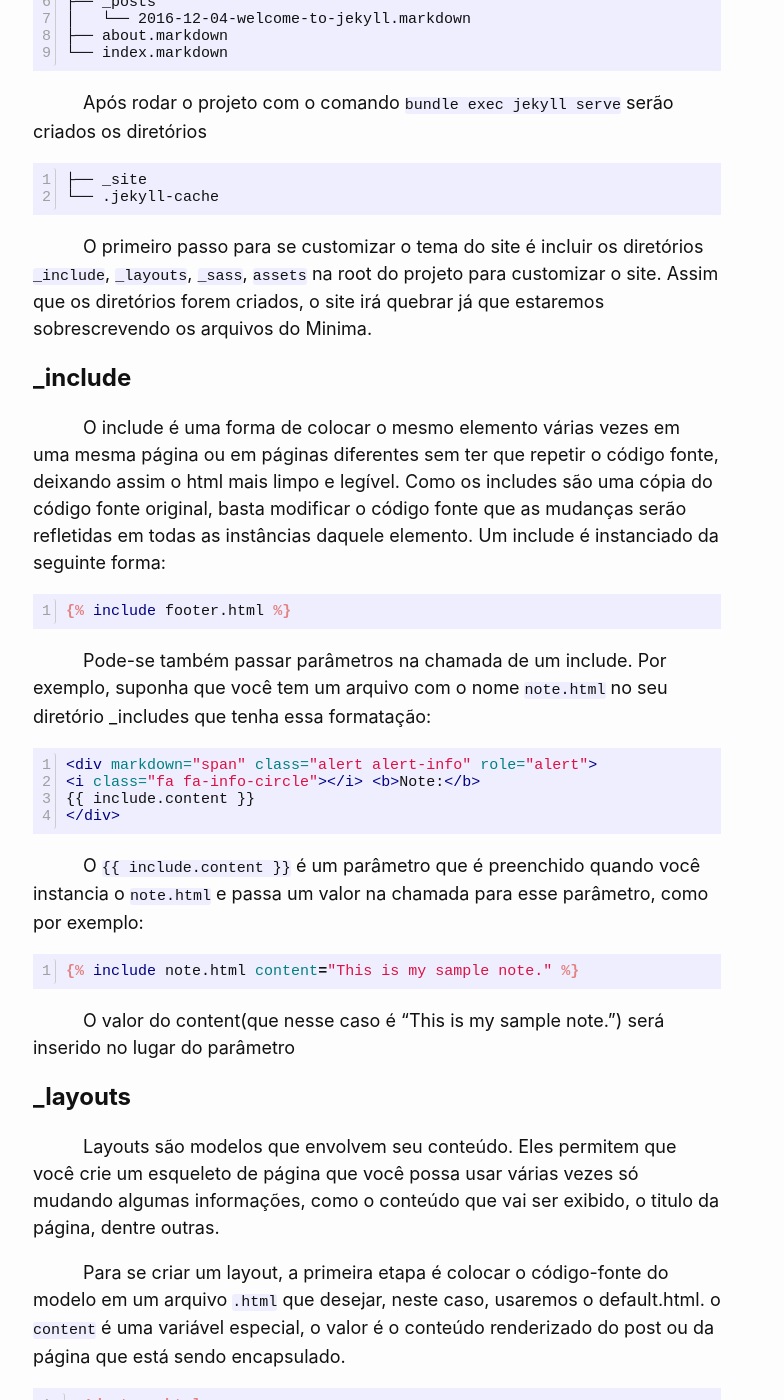
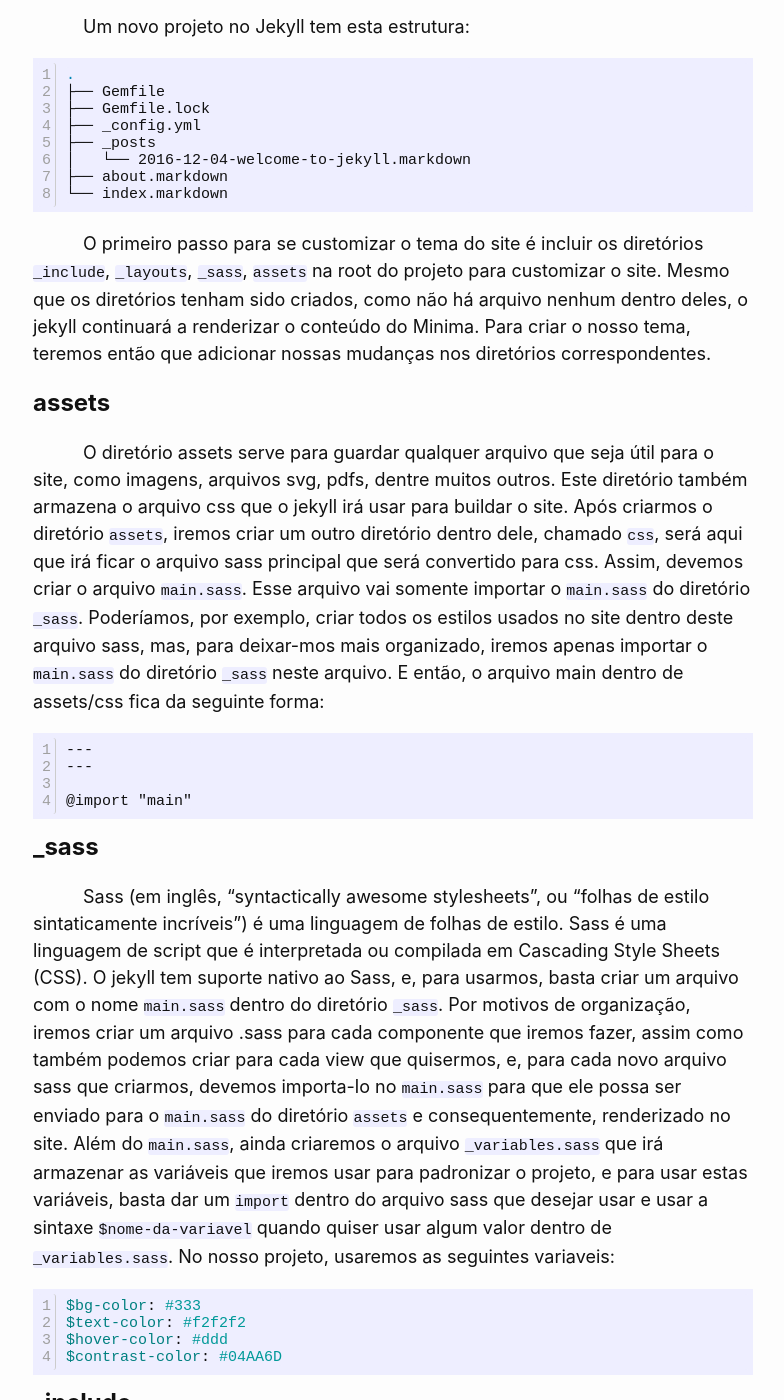
Before and after one commit to MuseuComputacao/museucomputacao.github.io, a Jekyll site: the page built from docs/_posts/2021-09-02-change-jekyll-theme.md, in a window 1280 px wide and 1400 px high, scrolled down 1291 px. Shown: the whole window, without its empty margins (177-961 px from the left). Built offline with Jekyll 4.4.1, drawn with Linux system fonts in a browser that asks for light colours; nearby versions of some CDN libraries; some of the changed text lies outside the part shown.

Commit message:
feat(post): finished post about customizing jekyll theme

```diff
--- a/docs/_posts/2021-09-02-change-jekyll-theme.md
+++ b/docs/_posts/2021-09-02-change-jekyll-theme.md
@@ -9,20 +9,17 @@ author: Thiago B. Mattos
 tags-icon: far fa-gem
 ---
 
-O jekyll é um gerador de sites estáticos. O objetivo deste post é ajudar a construir um site usando jekyll com tema customizado pelo usuário./// usamos pra criar o site e blog do museu da computação da UFRJ e vou ensinar como customizar o tema padrão do Jekyll. Esse post é um exemplo de um tema customizado.
-falar sobre os geradores de sites estáticos para introduzir o jekyll./ mostrar o cenário atual
-jekyll é o que mais dá liberdade de criação para desenvolver um site
+O jekyll é um gerador de sites estáticos. Mas o que isso significa? Uma página estática é um site da Internet que exibe o mesmo conteúdo para todos os usuários, em vez de fornecer conteúdos personalizados para cada usuário. Sites estáticos têm como vantagens a velocidade de carregamento e o baixo custo de desenvolvimento, e, por isso, houve um crescimento no mercado de geradores de sites estáticos. Os geradores de sites estáticos nos permitem trabalhar como se estivéssemos criando páginas dinâmicas, ou seja, podemos criar pedaços de HTML que ficarão em arquivos separados. A diferença é que, ao invés de gerar uma página quando o usuário requisitar, os geradores já geram todos os arquivos HTML. Assim, quando alguém requisitar uma página, ela já estará pronta para ser entregue. Alguns geradores de sites estáticos famosos são o [Wix](https://pt.wix.com/), [WordPress](https://wordpress.com/pt-br/), [Nuxt.js](https://nuxtjs.org), etc. Mas dentre tantos, um que se destaca por por ser open-source e dar a maior liberdade pro usuário constuir e personalizar seu site é o [Jekyll](https://jekyllrb.com). E nesse post vou ensinar como customizar o tema padrão do Jekyll para que você possa utilizar o jekyll ao seu máximo.
 
 Tabela de Conteudo
 =================
 
   * [Jekyll](#jekyll)
   * [EstruturaJekyll](#estrutura-jekyll)
+  * [Assets](#assets)
+  * [_Sass](#sass)
   * [_Include](#include)
   * [_Layouts](#layouts)
-  * [_Sass](#sass)
-  * [Assets](#assets)
-  * [Modificando o tema](#modificando-o-tema)
 
 ## Jekyll
 
@@ -30,11 +27,11 @@ O Jekyll é uma [biblioteca](https://rubygems.org/gems/jekyll) em ruby que permi
 
 ##  Estrutura Jekyll
 
-Quando se cria um novo site com o Jekyll (através do comando `jekyll new <PATH>`, tal que o `<PATH>` é o diretório onde o projeto será criado. Caso não exista um diretório correspondente, ele será criado), o Jekyll instala um site que usa uma [Gem](https://pt.wikipedia.org/wiki/RubyGems) de tema chamada Minima. Os temas do Jekyll definem os layouts, includes e stylesheets. Entretando você pode sobrescrever qualquer tema padrão com o seu próprio conteúdo.
+Quando se cria um novo site com o Jekyll (através do comando `jekyll new <PATH>`, onde o `<PATH>` é o caminho em que será criado o projeto), o Jekyll cria um projeto que usa uma [Gem](https://pt.wikipedia.org/wiki/RubyGems) de tema chamada Minima. Os temas do Jekyll definem os layouts, includes e stylesheets. Entretando você pode sobrescrever qualquer tema padrão com o seu próprio conteúdo.
 
 Um novo projeto no Jekyll tem esta estrutura:
 
-{% highlight bash linenos %}.
+{% highlight bash linenos %}
 .
 ├── Gemfile
 ├── Gemfile.lock
@@ -45,140 +42,196 @@ Um novo projeto no Jekyll tem esta estrutura:
 └── index.markdown
 {% endhighlight %}
 
-Após rodar o projeto com o comando `bundle exec jekyll serve` serão criados os diretórios
+O primeiro passo para se customizar o tema do site é incluir os diretórios `_include`, `_layouts`, `_sass`, `assets` na root do projeto para customizar o site. Mesmo que os diretórios tenham sido criados, como não há arquivo nenhum dentro deles, o jekyll continuará a renderizar o conteúdo do Minima. Para criar o nosso tema, teremos então que adicionar nossas mudanças nos diretórios correspondentes.
 
-{% highlight bash linenos %}
-├── _site
-└── .jekyll-cache
+## assets
+
+O diretório assets serve para guardar qualquer arquivo que seja útil para o site, como imagens, arquivos svg, pdfs, dentre muitos outros. Este diretório também armazena o arquivo css que o jekyll irá usar para buildar o site.
+Após criarmos o diretório `assets`, iremos criar um outro diretório dentro dele, chamado `css`, será aqui que irá ficar o arquivo sass principal que será convertido para css.
+Assim, devemos criar o arquivo `main.sass`. Esse arquivo vai somente importar o `main.sass` do diretório `_sass`. Poderíamos, por exemplo, criar todos os estilos usados no site dentro deste arquivo sass, mas, para deixar-mos mais organizado, iremos apenas importar o `main.sass` do diretório `_sass` neste arquivo. E então, o arquivo main dentro de assets/css fica da seguinte forma:
+
+{% highlight liquid linenos%}
+{% raw %}
+---
+---
+
+@import "main"
+{% endraw %}
 {% endhighlight %}
 
-O primeiro passo para se customizar o tema do site é incluir os diretórios `_include`, `_layouts`, `_sass`, `assets` na root do projeto para customizar o site. Assim que os diretórios forem criados, o site irá quebrar já que estaremos sobrescrevendo os arquivos do Minima.
+## _sass
+
+Sass (em inglês, "syntactically awesome stylesheets", ou "folhas de estilo sintaticamente incríveis") é uma linguagem de folhas de estilo. Sass é uma linguagem de script que é interpretada ou compilada em Cascading Style Sheets (CSS). O jekyll tem suporte nativo ao Sass, e, para usarmos, basta criar um arquivo com o nome `main.sass` dentro do diretório `_sass`. Por motivos de organização, iremos criar um arquivo .sass para cada componente que iremos fazer, assim como também podemos criar para cada view que quisermos, e, para cada novo arquivo sass que criarmos, devemos importa-lo no `main.sass` para que ele possa ser enviado para o `main.sass` do diretório `assets` e consequentemente, renderizado no site. Além do `main.sass`, ainda criaremos o arquivo `_variables.sass` que irá armazenar as variáveis que iremos usar para padronizar o projeto, e para usar estas variáveis, basta dar um `import` dentro do arquivo sass que desejar usar e usar a sintaxe `$nome-da-variavel` quando quiser usar algum valor dentro de `_variables.sass`. No nosso projeto, usaremos as seguintes variaveis:
+
+{% highlight sass linenos %}
+{% raw %}
+$bg-color: #333
+$text-color: #f2f2f2
+$hover-color: #ddd
+$contrast-color: #04AA6D
+{% endraw %}
+{% endhighlight %}
 
 ## _include
 
-O include é uma forma de colocar o mesmo elemento várias vezes em uma mesma página ou em páginas diferentes sem ter que repetir o código fonte, deixando assim o html mais limpo e legível. Como os includes são uma cópia do código fonte original, basta modificar o código fonte que as mudanças serão refletidas em todas as instâncias daquele elemento. Um include é instanciado da seguinte forma:
+O include é uma forma de colocar o mesmo elemento várias vezes em uma mesma página ou em páginas diferentes sem ter que repetir o código fonte, deixando assim o html mais limpo e legível. Como os includes são uma cópia do código fonte original, basta modificar o código fonte que as mudanças serão refletidas em todas as instâncias daquele elemento. Portanto, criaremos dentro do diretório _includes(que acabamos de criar), o arquivo `head.html` com as informações básicas do site:
+
+{% highlight html linenos %}
+{% raw %}
+<head>
+    <link rel="stylesheet" type="text/css" href="{{ site.baseusrl }}/assets/css/main.css">
+    <link rel="stylesheet" href="https://cdnjs.cloudflare.com/ajax/libs/font-awesome/4.7.0/css/font-awesome.min.css">
+    <meta name="viewport" content="width=device-width, initial-scale=1.0">
+</head>
+{% endraw %}
+{% endhighlight %}
+
+E também iremos criar o arquivo `header.html` que irá conter o html da nossa Navbar simples e responsiva.
+
+{% highlight html linenos %}
+{% raw %}
+<div class="topnav" id="myTopnav">
+  <a href="#home" class="active">Home</a>
+  <a href="#about">About</a>
+  <a href="javascript:void(0);" class="icon" onclick="myFunction()">
+    <i class="fa fa-bars"></i>
+  </a>
+</div>
+
+<script>
+  function myFunction() {
+    var x = document.getElementById("myTopnav");
+  if (x.className === "topnav") {
+    x.className += " responsive";
+  } else {
+    x.className = "topnav";
+  }
+}
+</script>
+{% endraw %}
+{% endhighlight %}
+
+Para finalizar o header, basta criar o estilo dele, para isso, dentro do diretório `_sass`, criaremos um diretório chamado `components`. O diretório components irá conter todos os estilos dos includes do nosso site. Portanto, criaremos um arquivo chamado `header.sass`. Esse arquivo irá conter o seguinte:
+
+{% highlight sass linenos%}
+{% raw %}
+@import './_variables'
+
+.topnav
+  overflow: hidden
+  background-color: $bg-color
+  a
+    float: left
+    display: block
+    color: $text-color
+    text-align: center
+    padding: 14px 16px
+    text-decoration: none
+    font-size: 17px
+    &.active
+      background-color: $contrast-color
+      color: white
+    &:hover
+      background-color: $hover-color
+      color: black
+  .icon
+    display: none
+
+@media screen and (max-width: 600px)
+  .topnav
+    a
+      &:not(:first-child)
+        display: none
+      &.icon
+        float: right
+        display: block
+    &.responsive
+      position: relative
+      .icon
+        position: absolute
+        right: 0
+        top: 0
+      a
+        float: none
+        display: block
+        text-align: left
+{% endraw %}
+{% endhighlight %}
+
+Agora, iremos criar o footer usando a mesma lógica do header. Basta criar um arquivo `footer.html` no diretório `_includes`.
+
+{% highlight html linenos %}
+{% raw %}
+<footer>
+    <div><p>&copy Copyright 2021.</p></div>
+</footer>
+{% endraw %}
+{% endhighlight %}
+
+{% highlight sass linenos%}
+{% raw %}
+@import "../_variables"
+
+footer
+    position: absolute
+    background-color: $bg-color
+    color: $text-color
+    width: 100%
+    height: 20px
+    border-top: 2px solid $contrast-color
+    text-align: center
+    bottom: 0
+    padding: 10px 0
+{% endraw %}
+{% endhighlight %}
+
+Para incluir um elemento a alguma página, basta usar o comando {%raw%}`{% include nome-do-include.html %}`{%endraw%}.
 
 {% highlight liquid linenos%}
 {% raw %}
-{% include footer.html %}
+{% include header.html %}
 {% endraw %}
 {% endhighlight %}
-
-Pode-se também passar parâmetros na chamada de um include. Por exemplo, suponha que você tem um arquivo com o nome `note.html` no seu diretório _includes que tenha essa formatação:
-
-{% highlight html linenos%}
-{% raw %}
-<div markdown="span" class="alert alert-info" role="alert">
-<i class="fa fa-info-circle"></i> <b>Note:</b>
-{{ include.content }}
-</div>
-{% endraw %}
-{% endhighlight %}
-
-O {% raw %} `{{ include.content }}` {% endraw %} é um parâmetro que é preenchido quando você instancia o `note.html` e passa um valor na chamada para esse parâmetro, como por exemplo:
-
-{% highlight liquid linenos%}
-{% raw %}
-{% include note.html content="This is my sample note." %}
-{% endraw %}
-{% endhighlight %}
-
-O valor do content(que nesse caso é "This is my sample note.") será inserido no lugar do parâmetro {{ include.content }}
 
 ## _layouts
 
 Layouts são modelos que envolvem seu conteúdo. Eles permitem que você crie um esqueleto de página que você possa usar várias vezes só mudando algumas informações, como o conteúdo que vai ser exibido, o titulo da página, dentre outras.
 
-Para se criar um layout, a primeira etapa é colocar o código-fonte do modelo em um arquivo `.html` que desejar, neste caso, usaremos o default.html. o `content` é uma variável especial, o valor é o conteúdo renderizado do post ou da página que está sendo encapsulado.
+Para se criar um layout, a primeira etapa é colocar o código-fonte do modelo em um arquivo `.html` que desejar, neste caso, usaremos o default.html.
 
 {% highlight html linenos%}
 {% raw %}
-<!doctype html>
-<html lang="en">
-  <head>
-    <meta charset="utf-8">
+---
+---
+{% include head.html %}
+
+{% include header.html %}
+
+<head>
     <title>{{ page.title }}</title>
-    <link rel="stylesheet" href="/css/style.css">
-  </head>
-  <body>
-    <nav>
-      <a href="/">Home</a>
-      <a href="/blog/">Blog</a>
-    </nav>
-    <h1>{{ page.title }}</h1>
+</head>
+
+<main>
     <section>
-      {{ content }}
+        {{ content }}
     </section>
-    <footer>
-      &copy; to me
-    </footer>
-  </body>
-</html>
+</main>
+
+{% include footer.html %}
 {% endraw %}
 {% endhighlight %}
 
-A variável `page.title`, por sua vez, é obtida através das metatags da página que está a ser desenvolvida.
+o `content` é uma variável especial, o valor é o conteúdo renderizado do post ou da página que está sendo encapsulado. A variável `page.title`, por sua vez, é obtida através das metatags da página que está a ser desenvolvida. Usaremos então o arquivo `index.markdown` para criar nossa página principal.
 
 {% highlight liquid linenos%}
 {% raw %}
 ---
-title: My First Page
-layout: default
+layout: home
+title: Home
 ---
 
-This is the content of my page
+<h1>Esse é um exemplo do que podemos fazer com o jekyll.</h1>
 {% endraw %}
 {% endhighlight %}
 
-O conteúdo final da página com o nome "My First Page", após a substituição do `content` e do `page.title` no código fonte será:
-
-{% highlight html linenos%}
-{% raw %}
-<!doctype html>
-<html lang="en">
-  <head>
-    <meta charset="utf-8">
-    <title>My First Page</title>
-    <link rel="stylesheet" href="/css/style.css">
-  </head>
-  <body>
-    <nav>
-      <a href="/">Home</a>
-      <a href="/blog/">Blog</a>
-    </nav>
-    <h1>My First Page</h1>
-    <section>
-      This is the content of my page
-    </section>
-    <footer>
-      &copy; to me
-    </footer>
-  </body>
-</html>
-{% endraw %}
-{% endhighlight %}
-
-## _sass
-
-Sass (em inglês, "syntactically awesome stylesheets", ou "folhas de estilo sintaticamente incríveis") é uma linguagem de folhas de estilo. Sass é uma linguagem de script que é interpretada ou compilada em Cascading Style Sheets (CSS).
-O jekyll tem suporte nativo ao Sass, e, para usarmos, basta criar um arquivo com o nome `main.sass` dentro do diretório `_sass`.
-
-## assets
-
-É neste diretório que ficam todos os arquivos de imagem que serão utilizados pelos layouts e includes. Além das imagens, fica o `main.sass` que vai importas o arquivo `main` do diretório `_sass`.
-
-## Modificando o tema
-
-Agora que entendemos para que serve cada um dos diretórios presentes em um tema, precisamos agora criar o nosso próprio tema com essa mesma estrutura. Portanto, iremos criar um diretório na root do projeto para cada um dos conteúdos presentes no mínima( _include, _layouts, _sass, assets). Ao fazer isso, estaremos sobrescrevendo os diretórios do tema Minima com os nossos próprios diretórios. Note que todos os includes, layouts, assets e folhas de estilo do Minima serão perdidos, já que o projeto vai procurar os arquivos diretamente nos diretórios que acabamos de criar.
-
-Criaremos então os includes `navbar.html` e `footer.html` dentro de `_includes`:
-.
-.
-.
-.
-
-Notas
-=============
-
-Em temas baseados em gems, alguns diretórios do site (como os diretórios assets, _layouts, _includes, e _sass) são armazenados na gem do tema, escondido da visualização inicial. O jekyll vai sempre procurar primeiro nos arquivos do site antes de olhar nos arquivos da gem, portanto para criarmos o nosso próprio tema, devemos sobrescrever as pastas do tema atual(minima, o tema padrão do jekyll).
-Para fazer isto, basta que criemos os diretórios: assets, _layouts, _includes, _sass. Ao criar, a visualização do site irá quebrar, como de esperado, já que o jekyll não está mais reconhecendo as pastas padrão do tema.
+E, com isso, pudemos criar um site estático feito em jekyll com tema customizável. Você pode encontrar o repositório com esse projeto [aqui]() para poder baixar e usar como quiser.
--- a/docs/_sass/main.sass
+++ b/docs/_sass/main.sass
@@ -1,4 +1,3 @@
-
 @import "components/footer"
 @import "components/header"
 @import "components/banner"
```
